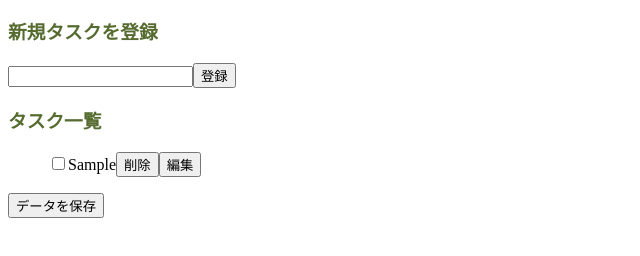
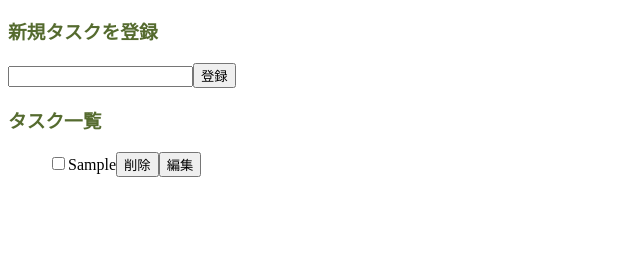
Before and after one commit to lef237/vue-todo, a website: page index.html in a window 1280 px wide. Both pictures are taken after typing "Sample" into the empty fields and a click on the button "登録". Shown: the part 58-314 px from the top of the page, without its empty margins (0-640 px from the left). Drawn offline with nearby package versions, Linux system fonts and the light colour scheme.

Commit message:
タスクの追加・削除・編集完了のたびにlocalstorageに状態を保存するようにした

```diff
--- a/index.html
+++ b/index.html
@@ -40,7 +40,6 @@
         </div>
       </li>
     </ul>
-    <button v-on:click="setTasks()">データを保存</button>
   </div>
   <script src="https://unpkg.com/vue@3/dist/vue.global.js"></script>
   <script src="./main.js"></script>
--- a/main.js
+++ b/main.js
@@ -20,17 +20,17 @@ const app = Vue.createApp({
       };
       this.todos.push(todo);
       this.newTask = "";
+      localStorage.setItem("todos", JSON.stringify(this.todos));
     },
     deleteTask(index) {
       this.todos.splice(index, 1);
+      localStorage.setItem("todos", JSON.stringify(this.todos));
     },
     updateTask(index) {
       this.todos[index].isEditing = true;
     },
     updateDone(index) {
       this.todos[index].isEditing = false;
-    },
-    setTasks() {
       localStorage.setItem("todos", JSON.stringify(this.todos));
     },
   },
```
